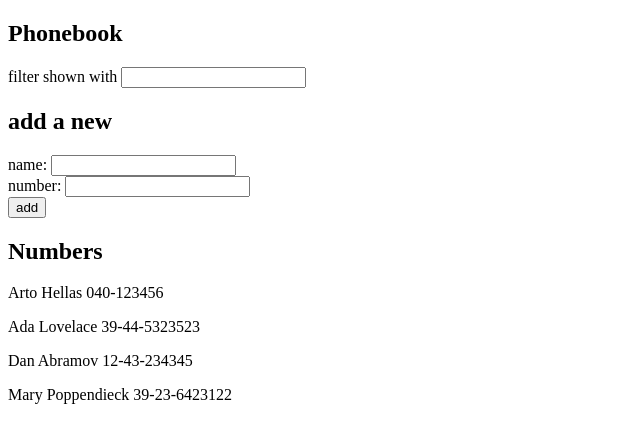
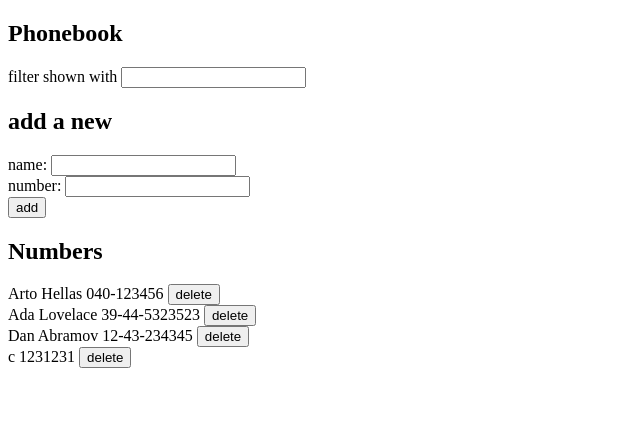
Before and after one commit to bp40/Full-Stack-Open-2022, a React (Create React App) app in the folder part2/phonebook/: page / in a window 1280 px wide. Shown: the top 442 px of the page, without its empty margins (0-640 px from the left). Built offline with nearby package versions, Linux system fonts and the light colour scheme; data requests are answered from the project's data file.

Commit message:
ex 2.18 - save state in json db

```diff
--- a/part2/phonebook/db.json
+++ b/part2/phonebook/db.json
@@ -1,5 +1,5 @@
 {
-    "persons":[
+  "persons": [
     {
       "name": "Arto Hellas",
       "number": "040-123456",
@@ -16,9 +16,9 @@
       "id": 3
     },
     {
-        "name": "Mary Poppendieck",
-        "number": "39-23-6423122",
-        "id": 4
+      "name": "c",
+      "number": "1231231",
+      "id": 6
     }
   ]
 }
--- a/part2/phonebook/src/App.js
+++ b/part2/phonebook/src/App.js
@@ -1,48 +1,18 @@
 import { useEffect, useState } from "react";
-import Filter from "./Filter";
-import PersonForm from "./PersonForm";
-import Persons from "./Persons";
-import axios from "axios"
+import Filter from "./components/Filter";
+import NewPersonForm from "./components/NewPersonForm";
+import PersonsList from "./components/PersonsList";
+import personsService from "./services/personsService";
 
 const App = () => {
 	const [persons, setPersons] = useState([]);
-	const [newName, setNewName] = useState("");
-	const [newNumber, setNewNumber] = useState("");
 	const [searchTerm, setNewSearchTerm] = useState("");
 
 	useEffect(() => {
-		axios.get("http://localhost:3001/persons").then(res => {
-			setPersons(res.data)
-		})
-	}, [])
-
-	const handleNameChange = (event) => {
-		event.preventDefault();
-		setNewName(event.target.value);
-	};
-
-	const handlePersonSubmit = (event) => {
-		event.preventDefault();
-
-		const newPersonObject = {
-			name: newName,
-			number: newNumber,
-		};
-
-		for (let i = 0; i < persons.length; i++) {
-			if (persons[i].name === newName) {
-				alert(`${newName} is already added to phonebook`);
-				return;
-			}
-		}
-
-		setPersons(persons.concat(newPersonObject));
-	};
-
-	const handleNumberChange = (event) => {
-		event.preventDefault();
-		setNewNumber(event.target.value);
-	};
+		personsService.getAll().then((data) => {
+			setPersons(data);
+		});
+	}, []);
 
 	const handleSearchChange = (event) => {
 		event.preventDefault();
@@ -52,20 +22,16 @@ const App = () => {
 	return (
 		<div>
 			<h2>Phonebook</h2>
-			<Filter searchTerm={searchTerm} handleSearchChange={handleSearchChange}/>
+			<Filter searchTerm={searchTerm} handleSearchChange={handleSearchChange} />
 
-			<h2>add a new</h2>
-			<PersonForm
-				newName={newName}
-				newNumber={newNumber}
-				handleNameChange={handleNameChange}
-				handleNumberChange={handleNumberChange}
-				handlePersonSubmit={handlePersonSubmit}
-			/>
+			<NewPersonForm persons={persons} setPersons={setPersons} />
 
 			<h2>Numbers</h2>
-      <Persons persons={persons} searchTerm={searchTerm}/>
-
+			<PersonsList
+				persons={persons}
+				searchTerm={searchTerm}
+				setPersons={setPersons}
+			/>
 		</div>
 	);
 };
--- a/part2/phonebook/src/PersonForm.js
+++ /dev/null
@@ -1,23 +0,0 @@
-const PersonForm = ({
-	handleNameChange,
-	handleNumberChange,
-	handlePersonSubmit,
-	newName,
-	newNumber,
-}) => {
-	return (
-		<form onSubmit={handlePersonSubmit}>
-			<div>
-				name: <input value={newName} onChange={handleNameChange} />
-			</div>
-			<div>
-				number: <input value={newNumber} onChange={handleNumberChange} />
-			</div>
-			<div>
-				<button type="submit">add</button>
-			</div>
-		</form>
-	);
-};
-
-export default PersonForm;
--- a/part2/phonebook/src/Persons.js
+++ /dev/null
@@ -1,15 +0,0 @@
-const Persons = ({persons, searchTerm}) => {
-	return (
-		<div>
-			{persons
-				.filter((person) => person.name.toLowerCase().includes(searchTerm))
-				.map((person) => {
-					return (
-						<p key={person.name}> {person.name} {person.number}</p>
-					);
-				})}
-		</div>
-	);
-};
-
-export default Persons;
--- /dev/null
+++ b/part2/phonebook/src/components/NewPersonForm.js
@@ -0,0 +1,76 @@
+import { useState } from "react";
+
+import personsService from "../services/personsService";
+
+const NewPersonForm = ({ persons, setPersons }) => {
+	const [newName, setNewName] = useState("");
+	const [newNumber, setNewNumber] = useState("");
+
+	const checkNameExist = (name) => {
+		for (let i = 0; i < persons.length; i++) {
+			if (persons[i].name === name) {
+				return persons[i].id;
+			}
+		}
+		return -1;
+	};
+
+	const handleNameChange = (event) => {
+		event.preventDefault();
+		setNewName(event.target.value);
+	};
+
+	const handlePersonSubmit = (event) => {
+		event.preventDefault();
+
+		const newPersonObject = {
+			name: newName,
+			number: newNumber,
+			id: persons.length + 1,
+		};
+
+		const indexIfPersonExist = checkNameExist(newPersonObject.name);
+
+		if (indexIfPersonExist !== -1) {
+			if (
+				window.confirm(
+					newPersonObject.name + " is already added. Replace with new info?"
+				)
+			) {
+				newPersonObject.id = indexIfPersonExist + 1;
+				personsService.update(indexIfPersonExist, newPersonObject).then(() => {
+					personsService.getAll().then((data) => {
+						setPersons(data);
+					});
+				});
+			}
+		} else {
+			setPersons(persons.concat(newPersonObject));
+			personsService.create(newPersonObject);
+		}
+	};
+
+	const handleNumberChange = (event) => {
+		event.preventDefault();
+		setNewNumber(event.target.value);
+	};
+
+	return (
+		<>
+			<h2>add a new</h2>
+			<form onSubmit={handlePersonSubmit}>
+				<div>
+					name: <input value={newName} onChange={handleNameChange} />
+				</div>
+				<div>
+					number: <input value={newNumber} onChange={handleNumberChange} />
+				</div>
+				<div>
+					<button type="submit">add</button>
+				</div>
+			</form>
+		</>
+	);
+};
+
+export default NewPersonForm;
--- /dev/null
+++ b/part2/phonebook/src/components/Person.js
@@ -0,0 +1,28 @@
+import personsService from "../services/personsService";
+
+const Person = ({ person, setPersons }) => {
+	const handleDelete = (event) => {
+		const removeIndex = event.target.value;
+		if (window.confirm(`Delete ${person.name} ?`)) {
+			personsService.remove(removeIndex).then(() => {
+				personsService.getAll().then((data) => {
+					setPersons(data);
+				});
+			});
+		}
+	};
+
+	return (
+		<div>
+			<span key={person.name}>
+				{" "}
+				{person.name} {person.number}{" "}
+			</span>
+			<button onClick={handleDelete} value={person.id}>
+				delete
+			</button>
+		</div>
+	);
+};
+
+export default Person;
--- /dev/null
+++ b/part2/phonebook/src/components/PersonsList.js
@@ -0,0 +1,17 @@
+import Person from "./Person";
+
+const PersonsList = ({ persons, searchTerm, setPersons }) => {
+	return (
+		<div>
+			{persons
+				.filter((person) => person.name.toLowerCase().includes(searchTerm))
+				.map((person) => {
+					return (
+						<Person key={person.id} person={person} setPersons={setPersons} />
+					);
+				})}
+		</div>
+	);
+};
+
+export default PersonsList;
--- /dev/null
+++ b/part2/phonebook/src/services/personsService.js
@@ -0,0 +1,29 @@
+import axios from "axios";
+const baseUrl = "http://localhost:3001/persons";
+
+const getAll = () => {
+	console.info("fetching persons");
+	const request = axios.get(baseUrl);
+	return request.then((res) => res.data);
+};
+
+const create = (newPerson) => {
+	console.info("creating person");
+	const request = axios.post(baseUrl, newPerson);
+	return request.then((res) => res.data);
+};
+
+const remove = (id) => {
+	console.info("deleting person");
+	const request = axios.delete(`${baseUrl}/${id}`);
+	return request.then((res) => res.data);
+};
+
+const update = (id, newPerson) => {
+	console.info("updating person");
+	const request = axios.put(`${baseUrl}/${id}`, newPerson);
+	return request.then((res) => res.data);
+};
+
+const personsService = { getAll, create, remove, update };
+export default personsService;
```
Also changed, not shown: part2/phonebook/src/components/Filter.js (renamed from part2/phonebook/src/Filter.js). Lines whose indentation alone changed are shown as unchanged.
